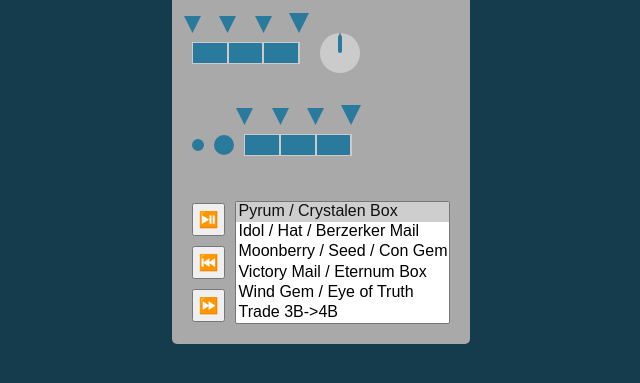
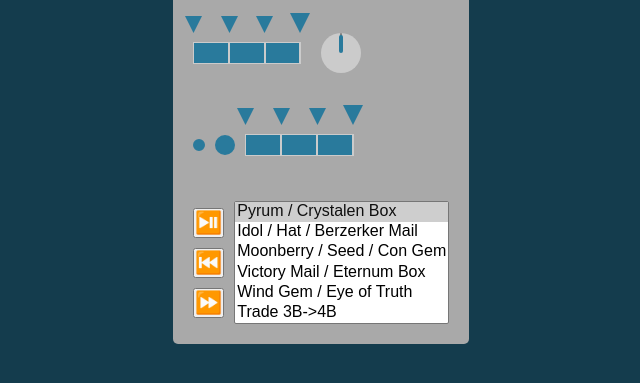
Before and after one commit to RikkiGibson/pinta-timing-helper, a website with bundled scripts: page web/index.html in a window 1280 px wide. Shown: the part 245-628 px from the top of the page, without its empty margins (319-959 px from the left). Built offline with nearby package versions, Linux system fonts and the light colour scheme.

Commit message:
adjust button css

```diff
--- a/web/index.css
+++ b/web/index.css
@@ -82,8 +82,13 @@ body.unfocused {
     margin: 5px;
 }
 
-option,
 button {
+    padding: 0;
+    font-size: 22px;
+    margin: 5px;
+}
+
+option {
     font-size: 16px;
 }
 
--- a/web/index.html
+++ b/web/index.html
@@ -98,9 +98,9 @@
 
     <div class="row controls">
       <div class="column">
-        <button id="start-stop-button" title="Start/stop" class="padded">⏯️</button>
-        <button id="reset-button" title="Reset (-)" class="padded">⏮️</button>
-        <button id="beep-button" title="Beep (=)" class="padded">⏩</button>
+        <button id="start-stop-button" title="Start/stop">⏯️</button>
+        <button id="reset-button" title="Reset (-)">⏮️</button>
+        <button id="beep-button" title="Beep (=)">⏩</button>
       </div>
       <div class="column">
         <select id="select-manips">
```
